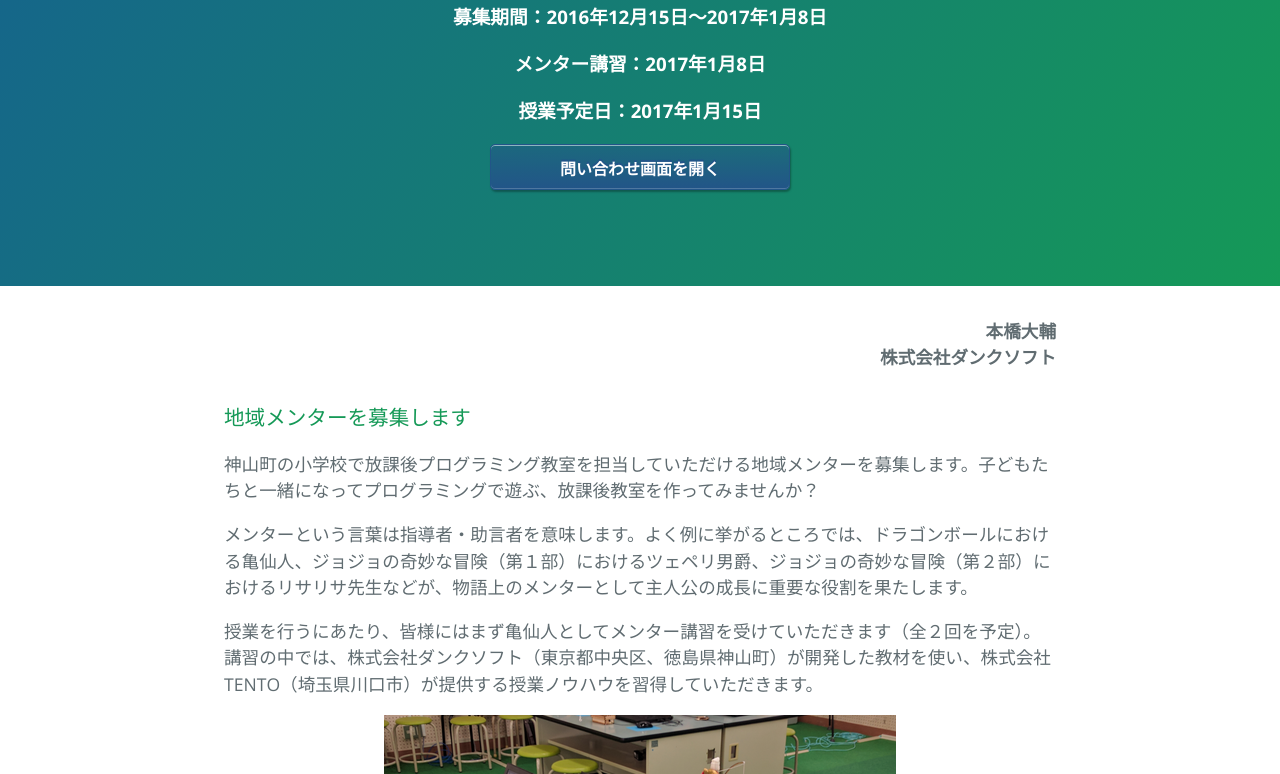
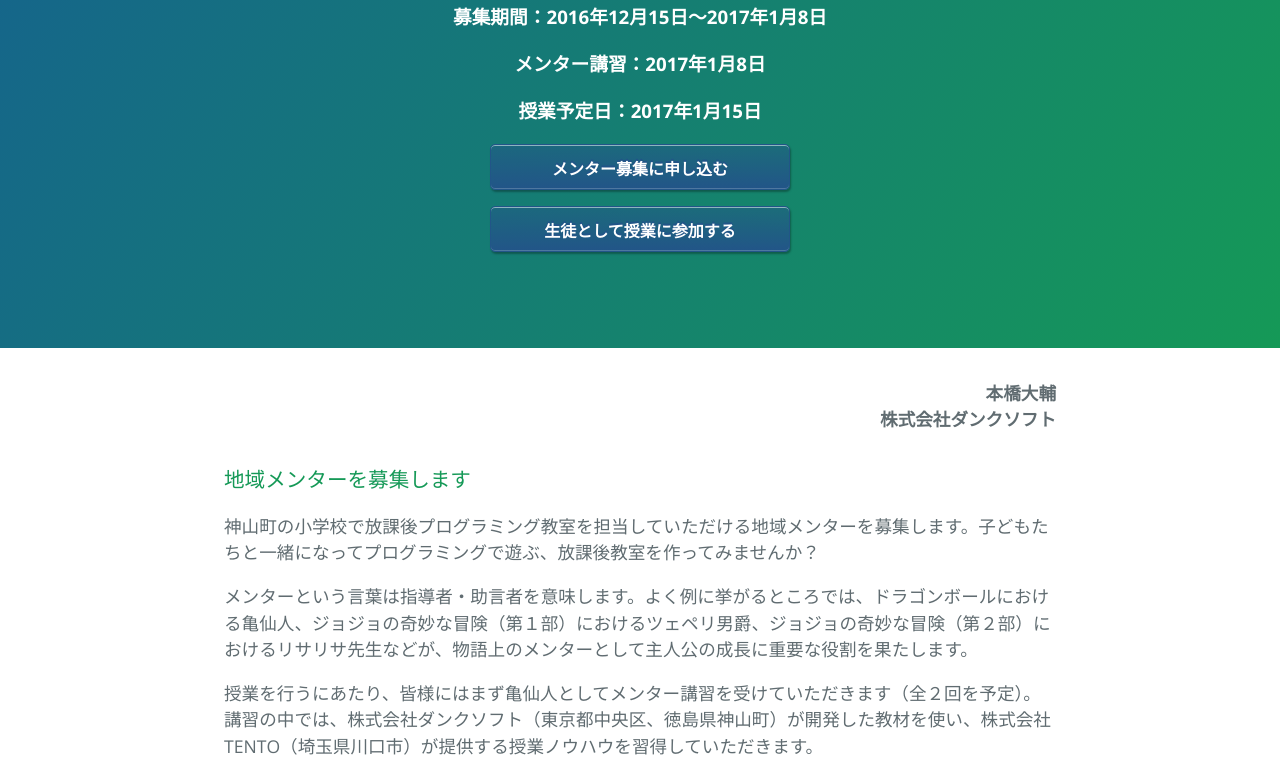
Before and after one commit to motohasystem/siliconmarionette, a plain HTML site: page index.html in a window 1280 px wide. Shown: the part 767-1541 px from the top of the page. Drawn offline with nearby package versions, Linux system fonts and the light colour scheme.

Commit message:
生徒募集のボタンも追加

```diff
--- a/index.html
+++ b/index.html
@@ -28,9 +28,12 @@
 
 
 <p align="center">
-<a  class="text-button" href="https://formcreator.jp/answer.php?key=ZYkAtxRO57T0GcuAVDYQRQ%3D%3D">問い合わせ画面を開く</a>
+<a  class="text-button" href="https://formcreator.jp/answer.php?key=ZYkAtxRO57T0GcuAVDYQRQ%3D%3D">メンター募集に申し込む</a>
 </p>
 
+<p align="center">
+<a  class="text-button" href="https://formcreator.jp/answer.php?key=5XcKR0ckRbP4OaWKMrir5Q%3D%3D">生徒として授業に参加する</a>
+</p>
 
     </section>
 
@@ -88,8 +91,13 @@
 ご興味をお持ちいただけた方はぜひ我々までお声がけください。
 </p>
 
+
 <p align="center">
-<a  class="text-button" href="https://formcreator.jp/answer.php?key=ZYkAtxRO57T0GcuAVDYQRQ%3D%3D">問い合わせ画面を開く</a>
+<a  class="text-button" href="https://formcreator.jp/answer.php?key=ZYkAtxRO57T0GcuAVDYQRQ%3D%3D">メンター募集に申し込む</a>
+</p>
+
+<p align="center">
+<a  class="text-button" href="https://formcreator.jp/answer.php?key=5XcKR0ckRbP4OaWKMrir5Q%3D%3D">生徒として授業に参加する</a>
 </p>
 
 
```
